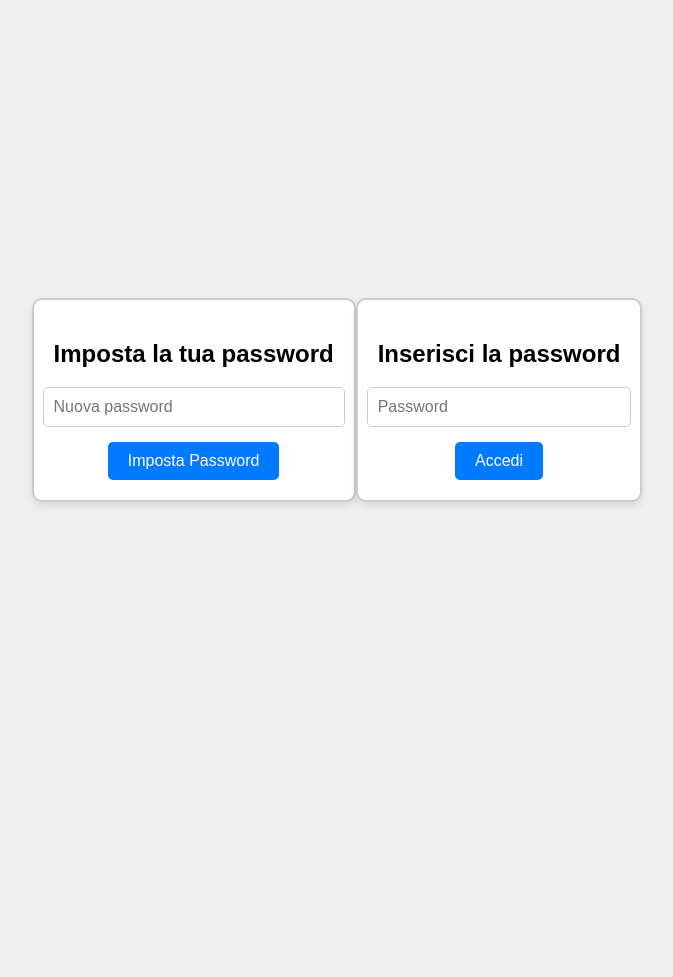
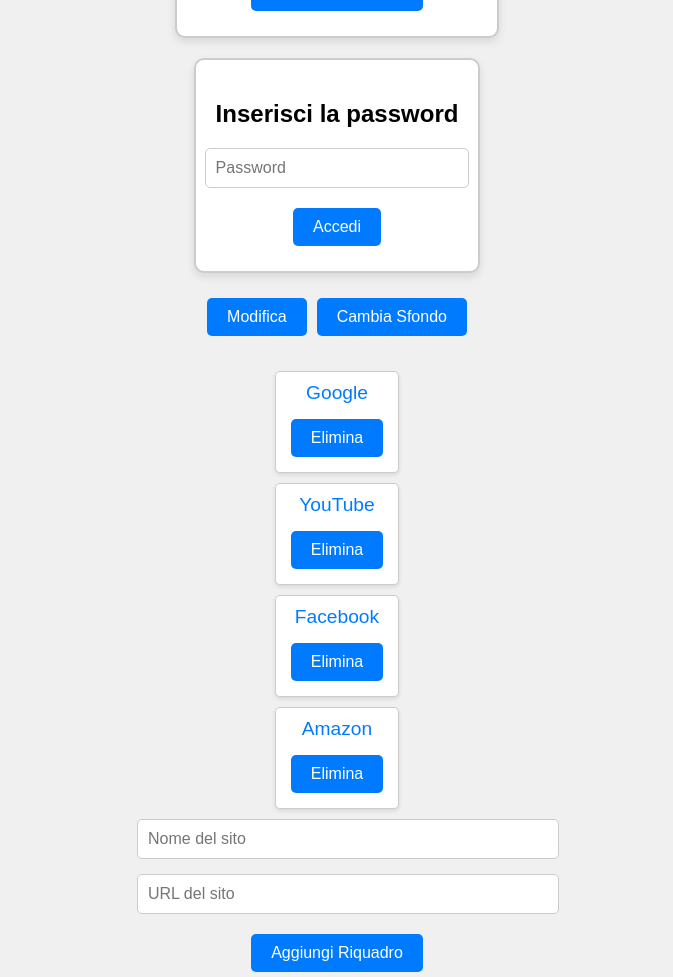
Before and after one commit to GiacomoLebowski/Calendar, a plain HTML site: page index.html in a window 1280 px wide. Shown: the whole page, without its empty margins (303-976 px from the left). Before the commit the page ends 800 px from the top, so only its background shows below. Drawn offline with nearby package versions, Linux system fonts and the light colour scheme.

Commit message:
index.html

```diff
--- a/index.html
+++ b/index.html
@@ -9,6 +9,7 @@
             font-family: Arial, sans-serif;
             background-color: #f0f0f0;
             display: flex;
+            flex-direction: column;
             justify-content: center;
             align-items: center;
             height: 100vh;
@@ -23,8 +24,9 @@
             border: 2px solid #ccc;
             border-radius: 10px;
             box-shadow: 0 4px 8px rgba(0, 0, 0, 0.1);
+            margin-bottom: 20px;
         }
-        input[type="password"], input[type="text"] {
+        input[type="password"], input[type="text"], input[type="url"] {
             margin-bottom: 15px;
             padding: 10px;
             font-size: 1em;
@@ -40,15 +42,40 @@
             border: none;
             border-radius: 5px;
             cursor: pointer;
+            margin: 5px;
         }
         button:hover {
             background-color: #0056b3;
         }
         #content {
             display: none; /* Nasconde il contenuto protetto finché non viene inserita la password */
+            display: flex;
+            flex-direction: column;
+            align-items: center;
+            width: 100%;
         }
-        .hidden {
-            display: none;
+        .link-box {
+            width: auto;
+            max-width: 400px;
+            padding: 10px;
+            margin: 10px;
+            background-color: #ffffff;
+            border: 1px solid #ccc;
+            border-radius: 5px;
+            box-shadow: 0 2px 4px rgba(0, 0, 0, 0.1);
+            text-align: center;
+        }
+        .link-box a {
+            text-decoration: none;
+            color: #007BFF;
+            font-size: 1.2em;
+            display: block;
+            margin-bottom: 10px;
+        }
+        .edit-controls {
+            width: 100%;
+            max-width: 400px;
+            text-align: center;
         }
     </style>
 </head>
@@ -68,8 +95,10 @@
 
     <div id="content">
         <!-- Qui inizia il contenuto della tua pagina protetta -->
-        <button id="edit-button">Modifica</button>
-        <button id="background-button">Cambia Sfondo</button>
+        <div style="display: flex; justify-content: center; margin-bottom: 20px;">
+            <button id="edit-button">Modifica</button>
+            <button id="background-button">Cambia Sfondo</button>
+        </div>
 
         <div id="links-container">
             <div class="link-box">
@@ -109,7 +138,7 @@
             }
 
             function showContent() {
-                document.getElementById('content').style.display = 'block';
+                document.getElementById('content').style.display = 'flex';
             }
 
             function checkPassword() {
@@ -210,5 +239,4 @@
             });
         </script>
     </div>
-</body>
-</html>
+</body
```
